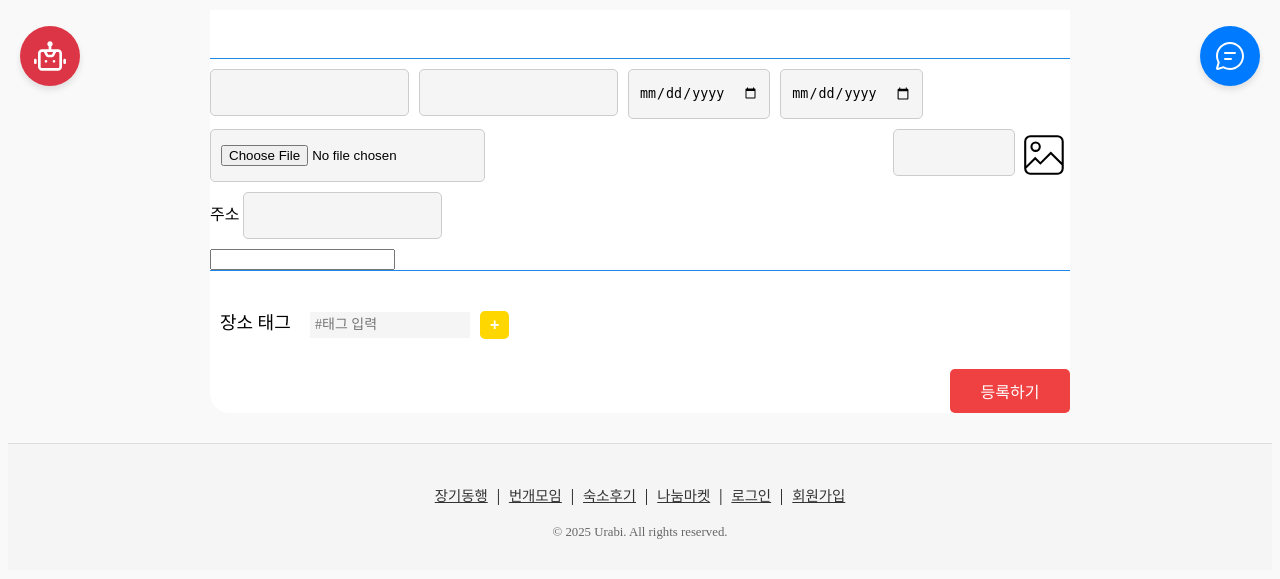
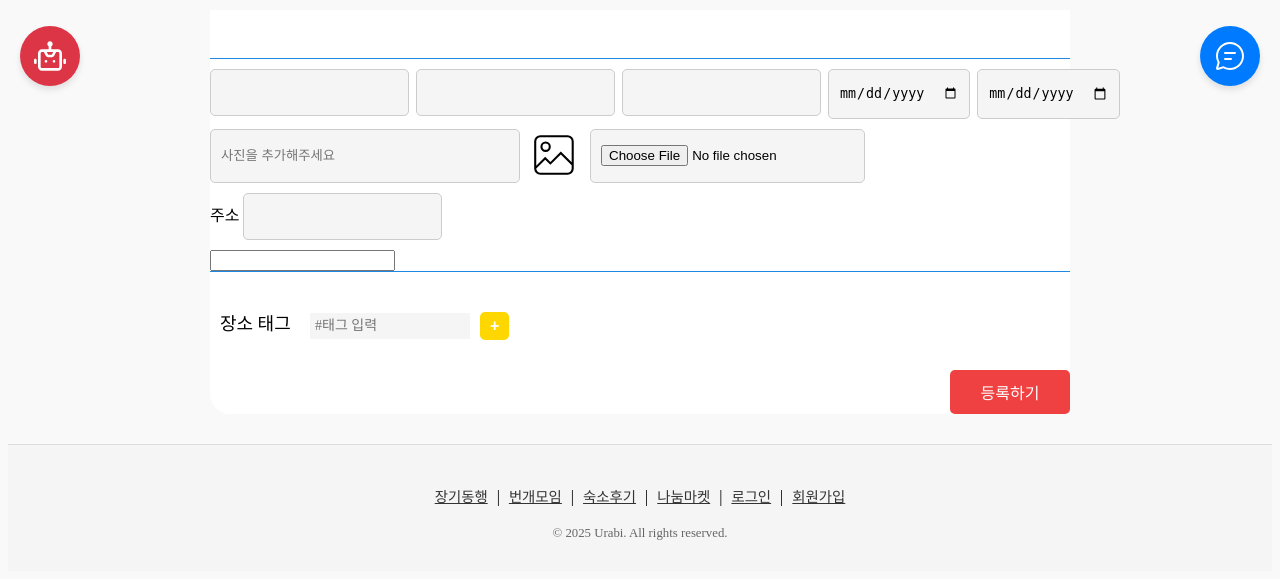
Before and after one commit to pirogramming/Urabi, a Django app: template templates/accompany/accompany_form.html in a window 1280 px wide. Shown: the part 559-1138 px from the top of the page. Before the commit the page ends 1098 px from the top, so only its background shows below. Run offline with Django 5.2, Linux system fonts and the light colour scheme; the template is opened without the code that fills it, so the values that code supplies are empty, except form fields; tables that the repository leaves empty hold one stand-in row (values such as "Sample post"); form fields are guessed from the names that the template uses; some libraries are stand-ins or nearby versions; some web fonts are replaced.

Commit message:
[feat] 장기동행 form.html에 성별 입력칸 추가

```diff
--- a/accompany/forms.py
+++ b/accompany/forms.py
@@ -4,7 +4,7 @@
 class TravelGroupForm(forms.ModelForm):
     class Meta:
         model = TravelGroup
-        fields = ['title', 'city', 'explanation', 'start_date', 'end_date', 'max_member', 'tags', 'photo']
+        fields = ['title', 'city', 'explanation', 'start_date', 'end_date', 'max_member', 'tags', 'photo','gender']
         widgets = {
             'title': forms.TextInput(attrs={'placeholder': '제목', 'id':'title'}),
             'city': forms.TextInput(attrs={'placeholder': '도시', 'id':'city'}),
@@ -14,6 +14,7 @@
             'max_member': forms.NumberInput(attrs={'placeholder': '최대 인원', 'id':'max_member'}),
             'tags': forms.TextInput(attrs={'placeholder': '장소 태그', 'id':'tags'}),
             'photo': forms.ClearableFileInput(attrs={'class': 'file-upload-input', 'id':'image-upload'}),
+            'gender':forms.Select(attrs={'id':'gender'})
         }
         tags = forms.CharField(
             required=False,
--- a/static/accompany/accompany_create.css
+++ b/static/accompany/accompany_create.css
@@ -45,19 +45,25 @@
 }
 .info{
   display: flex;
-  flex-wrap: wrap;
+  flex-direction: column;
   gap: 10px;
-  justify-content: flex-start;
-  position: relative;
 }
-.filter-group input{
+.filter-group-first{
+  display: flex;
+  gap: 7px;
+}
+
+.filter-group input, .filter-group select{
   background-color: var(--gray);
   padding: 15px 10px;
   border: 1px solid #ccc;
   border-radius: 5px;
 }
+.update-image{
+  display: flex;
+  gap: 10px;
+}
 .file-upload svg{
-  position: absolute;
   right: 0;
 }
 .file-upload svg:hover{
@@ -67,9 +73,8 @@
   width: 100px;
 }
 #image-name{
-  position: absolute;
   right: 55px;
-  width: 100px;
+  width: 288px;
 }
 #image-upload{
   display: none;
--- a/templates/accompany/accompany_detail.html
+++ b/templates/accompany/accompany_detail.html
@@ -16,7 +16,7 @@
       <div class="filter-group">
         <select id="gender" name="gender">
           <option value="">전체</option>
-          <option value="mixed">혼성</option>
+          <option value="mixed">상관업음</option>
           <option value="male">남성만</option>
           <option value="female">여성만</option>
         </select>
--- a/templates/accompany/accompany_form.html
+++ b/templates/accompany/accompany_form.html
@@ -24,12 +24,17 @@
       <input type="hidden" id="longitude" name="longitude">
       <input type="hidden" id="markers" name="markers">
       <input type="hidden" id="polyline" name="polyline">
+
         <div class="title">
           {{form.title}}
         </div>
         <div class="info">
+          <div class="filter-group-first">
             <div class="filter-group">
               {{form.city}}
+            </div>
+            <div class="filter-group">
+              {{form.gender}}
             </div>
             <div class="filter-group">
               {{form.max_member}}
@@ -40,8 +45,10 @@
             <div class="filter-group">
               {{form.end_date}}
             </div>
+          </div>
+          <div class="filter-group-second">
             <div class="filter-group update-image">
-            <input type="text" id="image-name" name="image-name">
+                <input type="text" id="image-name" name="image-name" placeholder="사진을 추가해주세요">
                 <label for="image-upload" class="file-upload">
                   <svg xmlns="http://www.w3.org/2000/svg" width="50" height="50" viewBox="0 0 24 24"><path fill="currentColor" d="M5 3h13a3 3 0 0 1 3 3v13a3 3 0 0 1-3 3H5a3 3 0 0 1-3-3V6a3 3 0 0 1 3-3m0 1a2 2 0 0 0-2 2v11.59l4.29-4.3l2.5 2.5l5-5L20 16V6a2 2 0 0 0-2-2zm4.79 13.21l-2.5-2.5L3 19a2 2 0 0 0 2 2h13a2 2 0 0 0 2-2v-1.59l-5.21-5.2zM7.5 6A2.5 2.5 0 0 1 10 8.5A2.5 2.5 0 0 1 7.5 11A2.5 2.5 0 0 1 5 8.5A2.5 2.5 0 0 1 7.5 6m0 1A1.5 1.5 0 0 0 6 8.5A1.5 1.5 0 0 0 7.5 10A1.5 1.5 0 0 0 9 8.5A1.5 1.5 0 0 0 7.5 7"/></svg>
                 </label>
@@ -50,6 +57,7 @@
                 {%else%}
                   <input type="file" id="image-upload" name="photo" accept="image/*">
                 {%endif%}
+            </div>
           </div>
       </div>
 
```
Lines whose indentation alone changed are shown as unchanged.
